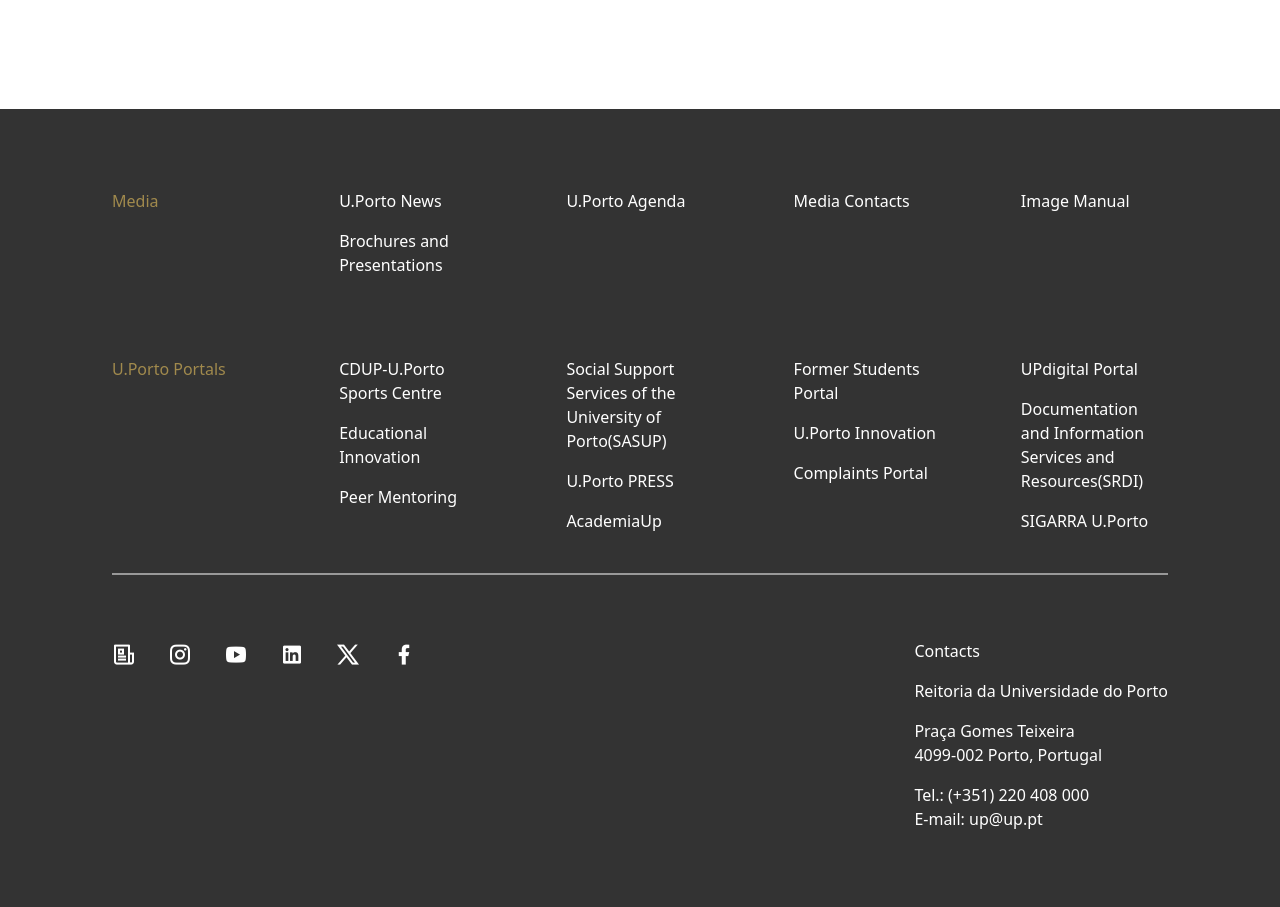
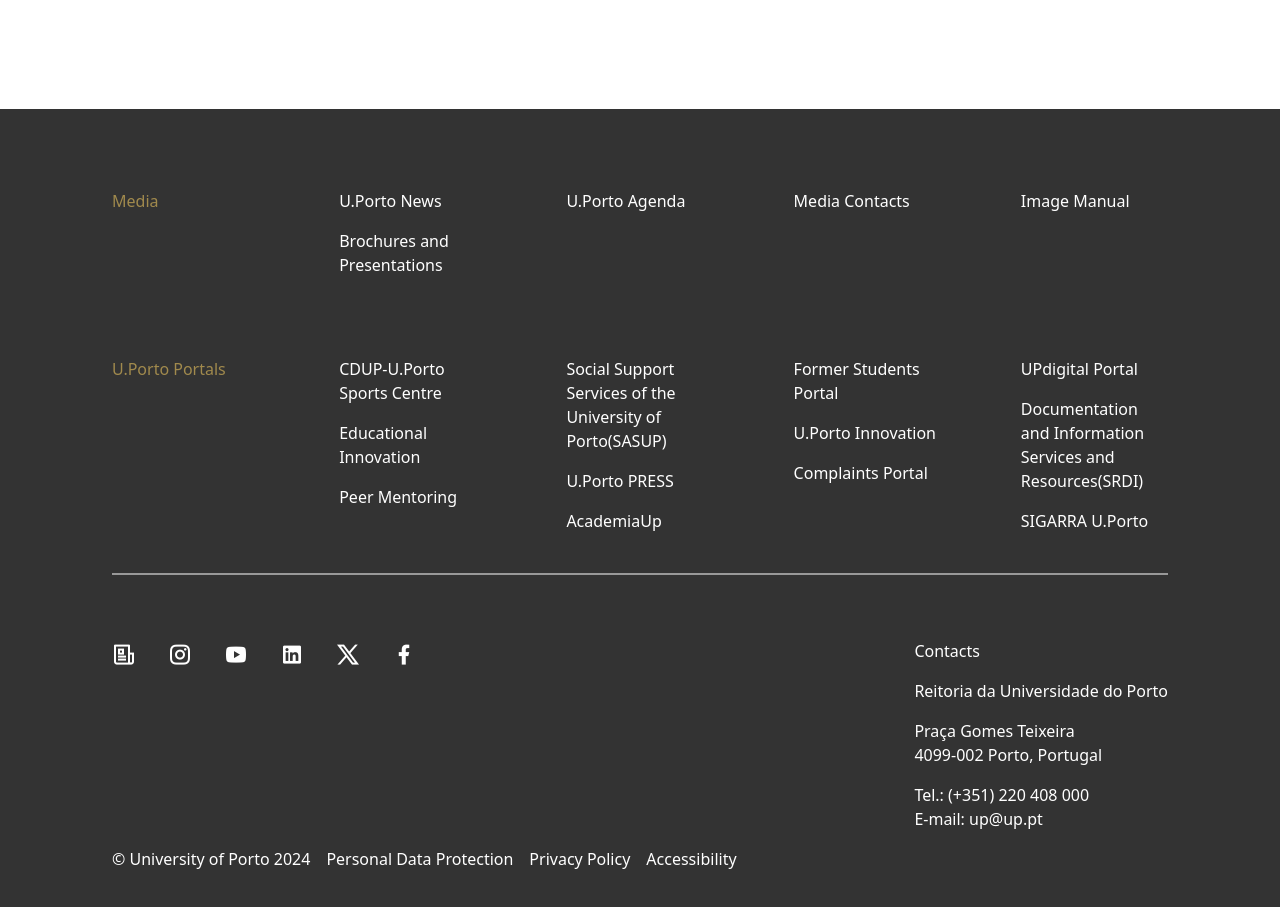
Before and after one commit to l-isaro/CSScloninggate, a website: page src/index.html in a window 1280 px wide. Shown: the part 4448-5355 px from the top of the page. Drawn offline with nearby package versions, Linux system fonts and the light colour scheme.

Commit message:
styled the footer of the proto website

```diff
--- a/src/index.html
+++ b/src/index.html
@@ -361,7 +361,7 @@
         </div>
       </section>
     </main>
-    <footer class="relative px-28 py-20 bg-web-grey text-white font-thin">
+    <footer class="relative px-28 pt-20 pb-10 bg-web-grey text-white font-thin">
       <div class="grid grid-cols-5 gap-20 border-b-2 border-title-grey pb-10">
         <p class="text-web-brown">Media</p>
         <div class="flex flex-col gap-4">
@@ -419,6 +419,14 @@
           </div>
         </div>
       </div>
+      <div>
+        <ul class="flex gap-4 mt-4">
+          <li class="font-medium">&copy; University of Porto 2024</li>
+          <li>Personal Data Protection</li>
+          <li>Privacy Policy</li>
+          <li>Accessibility</li>
+        </ul>
+      </div>
     </footer>
   </body>
 </html>
```
Also changed, not shown: src/output.css.
